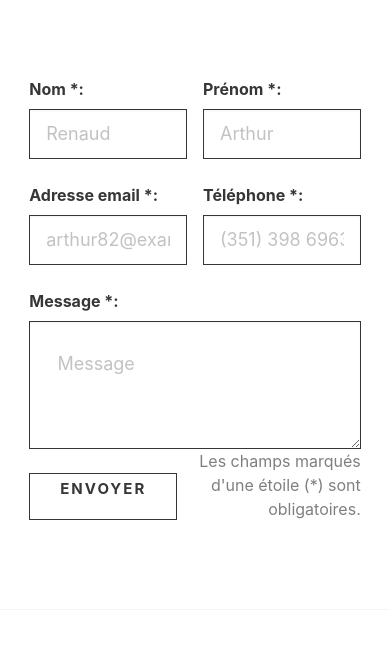
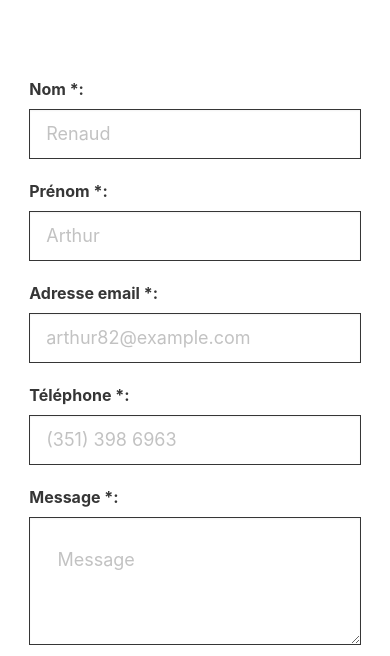
Before and after one commit to tetraedr/tetraedre-refined, a website: page index.html in a window 390 px wide. Shown: the part 4585-5241 px from the top of the page. Drawn offline with nearby package versions, Linux system fonts and the light colour scheme.

Commit message:
style: better contact form mobile

```diff
--- a/assets/scss/components/contact.scss
+++ b/assets/scss/components/contact.scss
@@ -1,8 +1,5 @@
 @import "../vars.scss";
 .contact {
-    .field:not(:last-child) {
-        margin-bottom: 0rem !important;
-    }
     .half-input {
         display: flex;
         align-items: center;
@@ -92,5 +89,49 @@
         .title_section {
             margin-left: 2em;
         }
+        .field {
+            margin-bottom: 20px;
+        }
+        .half-input {
+            display: initial;
+            align-items: center;
+            margin-bottom: 0;
+            .field {
+                flex: 1;
+                &:first-child {
+                    margin-right: 0;
+                    margin-bottom: 20px;
+                }
+            }
+            .obligatory {
+                flex: 2;
+                opacity: .7;
+                text-align: left;
+            }
+        }
     }
 }
+
+@media #{$desktop} {
+    .contact {
+        .field:not(:last-child) {
+            margin-bottom: 0rem !important;
+        }
+        .half-input {
+            display: flex;
+            align-items: center;
+            margin-bottom: 1.5em;
+            .field {
+                flex: 1;
+                &:first-child {
+                    margin-right: 1em;
+                }
+            }
+            .obligatory {
+                flex: 2;
+                text-align: right;
+                opacity: .7;
+            }
+        }
+    }
+}
```
Also changed, not shown: assets/css/style.css, assets/css/style.min.css, readme.md.
